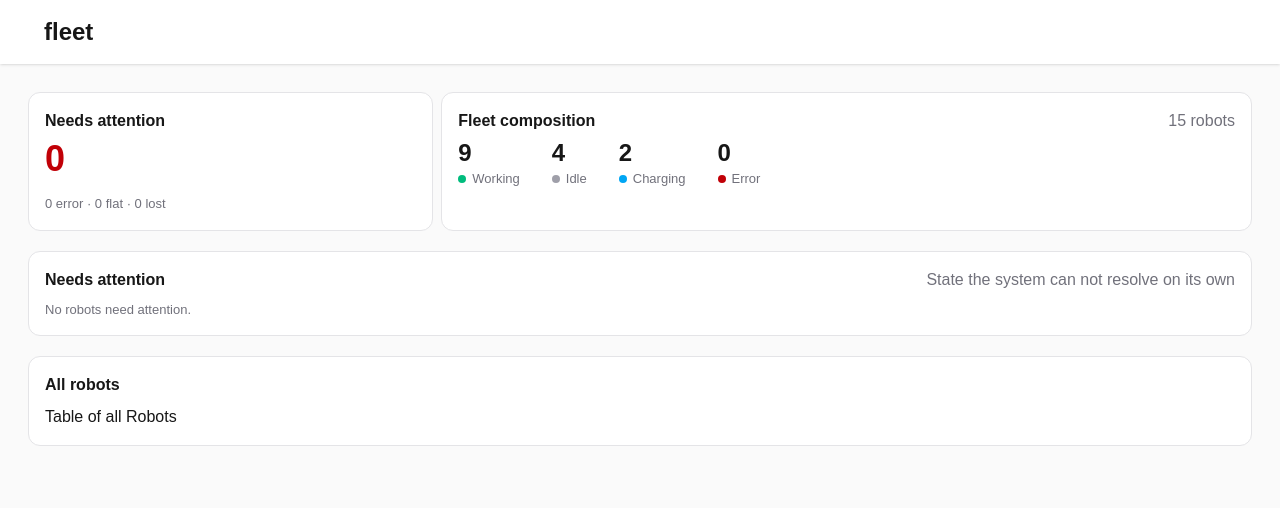
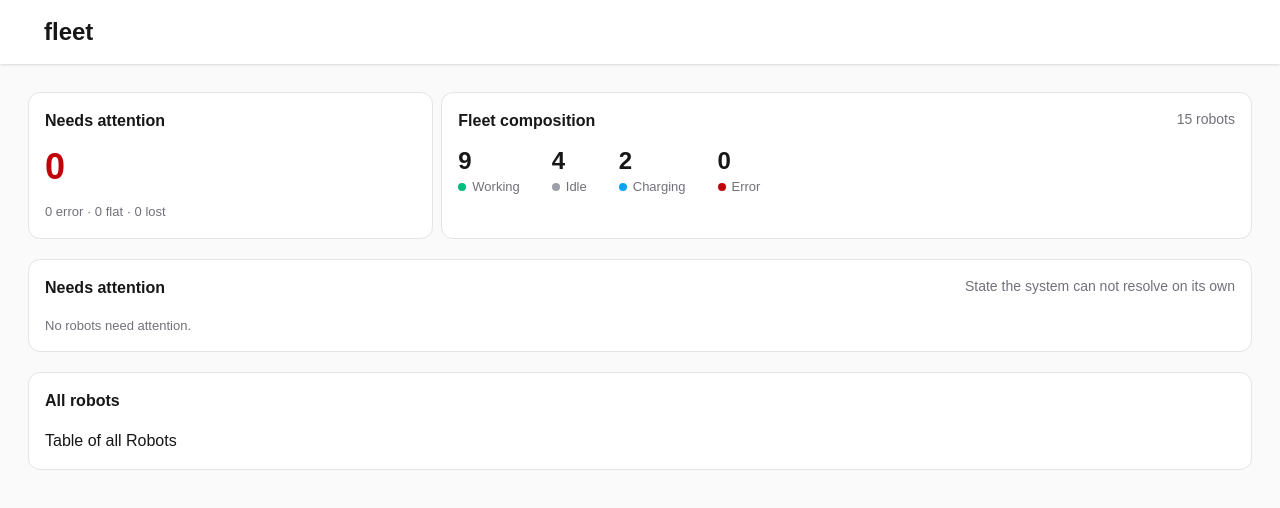
Before and after one commit to Addminus/robot-fleet-manager, a Next.js app: page / in a window 1280 px wide. Shown: the top 508 px of the page. Built offline with nearby package versions, Linux system fonts and the light colour scheme.

Commit message:
fix(ui): card spacing and subtitle text size

```diff
--- a/src/components/card.tsx
+++ b/src/components/card.tsx
@@ -9,9 +9,9 @@ type CardProps = {
 export const Card = ({ children, title, subtitle }: CardProps) => {
   return (
     <div className="h-full border border-zinc-200 p-4 rounded-xl bg-white">
-      <div className="flex justify-between w-full pb-2">
+      <div className="flex justify-between w-full pb-4">
         <h2 className="font-bold">{title}</h2>
-        <p className="font-medium text-zinc-500">{subtitle}</p>
+        <p className="font-medium text-zinc-500 text-sm">{subtitle}</p>
       </div>
       <div>{children}</div>
     </div>
```
